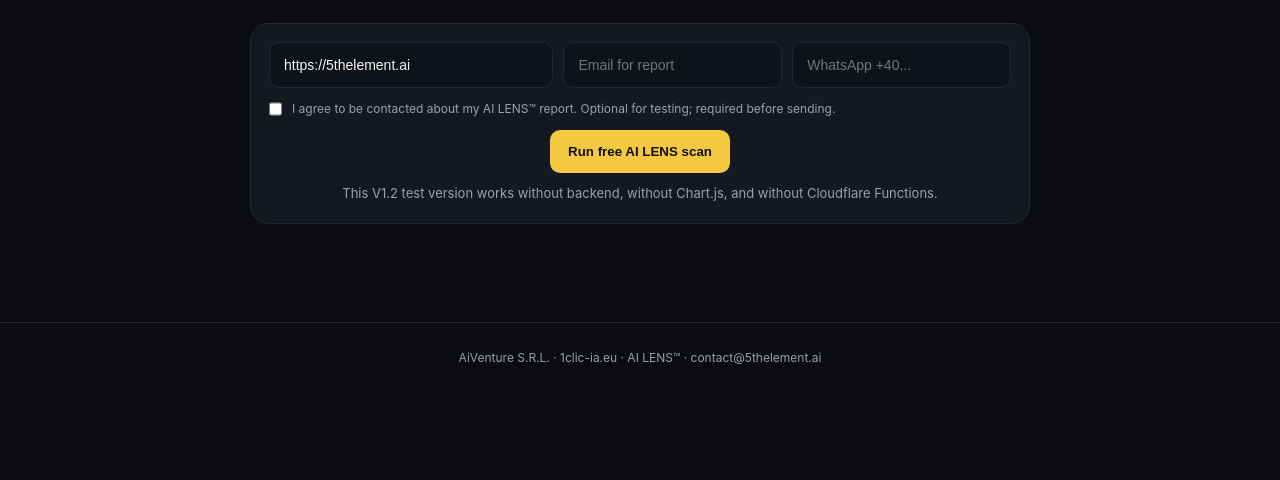
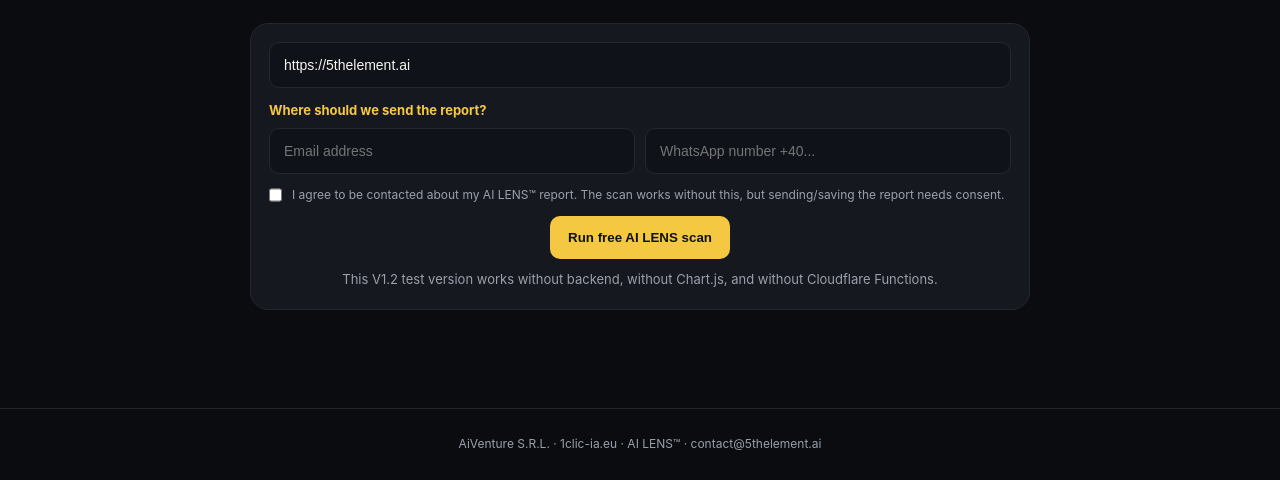
Before and after one commit to aipath512/ai-lens, a plain HTML site: page index.html in a window 1280 px wide. Shown: the part 1269-1749 px from the top of the page. Before the commit the page ends 1663 px from the top, so only its background shows below. Drawn offline with Linux system fonts and the light colour scheme.

Commit message:
Add files via upload

```diff
--- a/index.html
+++ b/index.html
@@ -21,7 +21,10 @@
 .heroimg{max-width:980px;margin:24px auto;border:1px solid var(--line);border-radius:18px;overflow:hidden;background:#111}
 .heroimg img{display:block;width:100%;height:auto}
 .form{max-width:780px;margin:0 auto;background:var(--card);border:1px solid var(--line);border-radius:18px;padding:18px}
-.row{display:grid;grid-template-columns:1.3fr 1fr 1fr;gap:10px}
+.row{display:grid;grid-template-columns:1fr;gap:10px}
+.lead-title{text-align:left;color:var(--gold);font-size:13px;font-weight:700;margin:12px 0 8px}
+.lead-row{display:grid;grid-template-columns:1fr 1fr;gap:10px}
+@media(max-width:800px){.lead-row{grid-template-columns:1fr}}
 input{width:100%;padding:14px 14px;border-radius:10px;border:1px solid var(--line);background:#0f1218;color:var(--text);font-size:14px}
 button{border:0;border-radius:10px;padding:14px 18px;background:var(--gold);color:#111;font-weight:700;cursor:pointer}
 button:hover{opacity:.9}
@@ -62,11 +65,16 @@
 
 <div class="form">
 <div class="row">
-<input id="url" placeholder="https://yourcompany.com" value="https://5thelement.ai">
-<input id="email" placeholder="Email for report">
-<input id="whatsapp" placeholder="WhatsApp +40...">
+<input id="url" placeholder="Website to scan: https://yourcompany.com" value="https://5thelement.ai">
 </div>
-<label class="consent"><input id="consent" type="checkbox"> <span>I agree to be contacted about my AI LENS™ report. Optional for testing; required before sending.</span></label>
+
+<div class="lead-title">Where should we send the report?</div>
+<div class="lead-row">
+<input id="email" type="email" placeholder="Email address">
+<input id="whatsapp" type="tel" placeholder="WhatsApp number +40...">
+</div>
+
+<label class="consent"><input id="consent" type="checkbox"> <span>I agree to be contacted about my AI LENS™ report. The scan works without this, but sending/saving the report needs consent.</span></label>
 <button id="run">Run free AI LENS scan</button>
 <div id="status" class="status">This V1.2 test version works without backend, without Chart.js, and without Cloudflare Functions.</div>
 </div>
@@ -88,9 +96,17 @@
 <div id="gaps"></div>
 </div>
 
+<div class="form" style="margin-top:22px">
+<div class="lead-title">Send / save this report</div>
+<div class="lead-row">
+<input id="email2" type="email" placeholder="Email address">
+<input id="whatsapp2" type="tel" placeholder="WhatsApp number +40...">
+</div>
+<label class="consent"><input id="consent2" type="checkbox"> <span>I agree to be contacted about this AI LENS™ report.</span></label>
 <div class="actions">
 <button id="emailBtn">Prepare email report</button>
 <button id="waBtn" class="secondary">Prepare WhatsApp report</button>
+</div>
 </div>
 <div class="status" style="text-align:center">For real automatic sending and CRM saving, connect Resend/Airtable/Zoho later. This version proves the scan works first.</div>
 </section>
@@ -149,11 +165,12 @@
 }
 document.getElementById("run").addEventListener("click",run);
 document.getElementById("emailBtn").addEventListener("click",()=>{
- const to=document.getElementById("email").value.trim();
+ const to=(document.getElementById("email2")?.value.trim() || document.getElementById("email").value.trim());
+ if(!to){alert("Enter an email address first."); return;}
  window.location.href="mailto:"+encodeURIComponent(to)+"?subject="+encodeURIComponent("AI LENS report")+"&body="+encodeURIComponent(lastReport||"Run the scan first.");
 });
 document.getElementById("waBtn").addEventListener("click",()=>{
- const phone=document.getElementById("whatsapp").value.replace(/[^0-9]/g,"");
+ const phone=(document.getElementById("whatsapp2")?.value || document.getElementById("whatsapp").value).replace(/[^0-9]/g,"");
  const url=(phone?"https://wa.me/"+phone:"https://wa.me/")+"?text="+encodeURIComponent(lastReport||"Run the scan first.");
  window.open(url,"_blank");
 });
```
